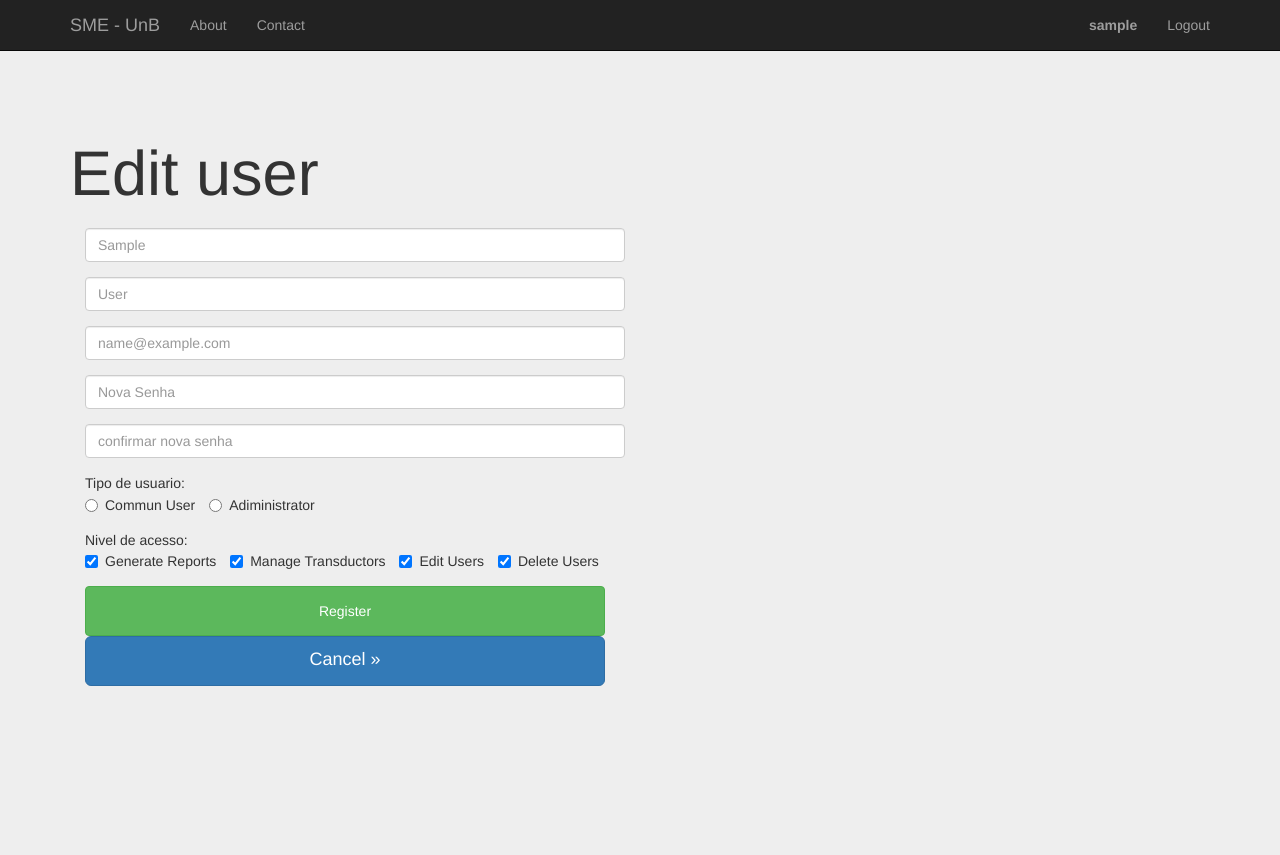
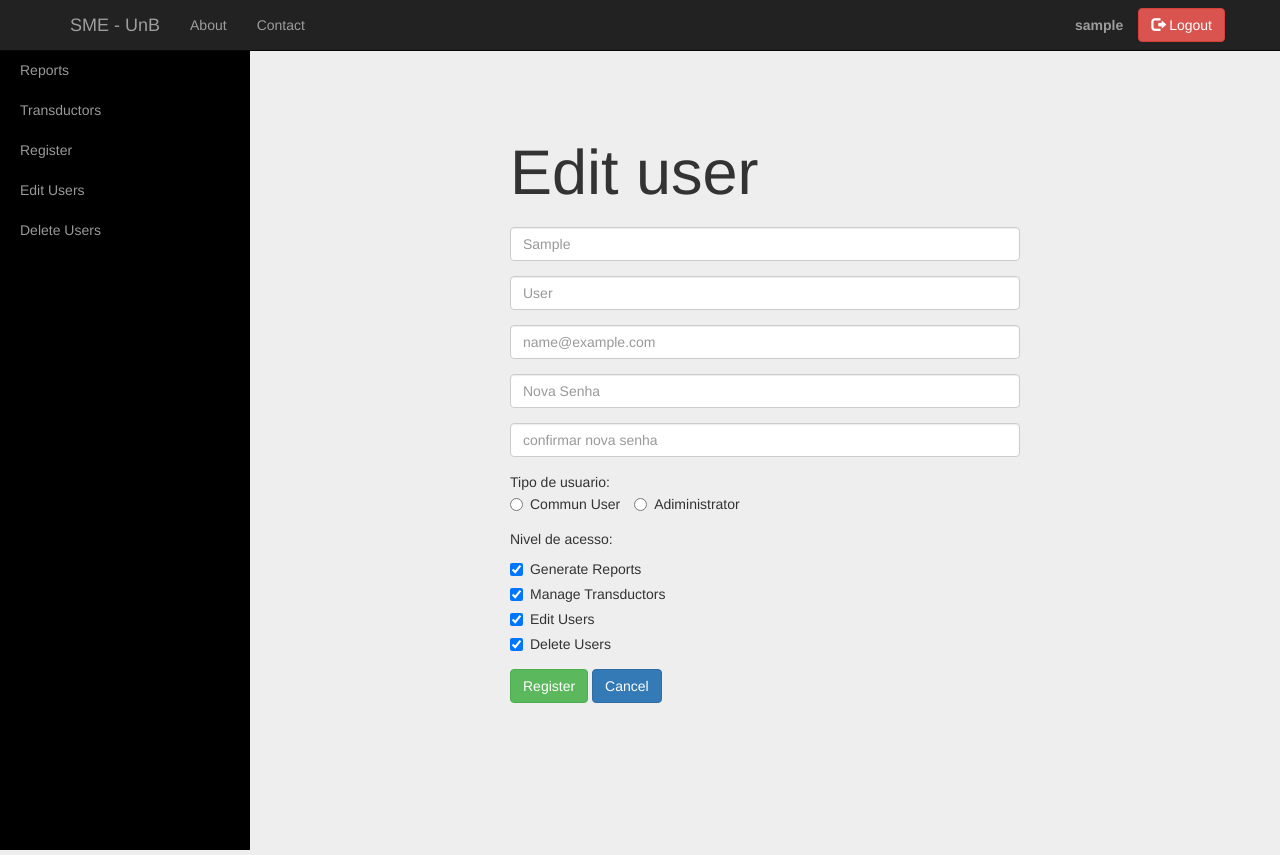
Before and after one commit to fga-eps-mds/2016.2-SME_UnB, a Django app: page /accounts/edit_user/1/ in a window 1280 px wide. Before the commit the page ends 686 px from the top, so only its background shows below. Run offline with Django 3.2, Linux system fonts and the light colour scheme; the visitor is signed in with stand-in values (Sample User, id 1); data comes from the database, SQL or seed files in the repository; some libraries are stand-ins or nearby versions.

Commit message:
fixing navbar and refactoring edit_user

```diff
--- a/SME_UnB/templates/base.html
+++ b/SME_UnB/templates/base.html
@@ -14,7 +14,7 @@
   <link type="text/css" rel="stylesheet" href="{% static "css/style.css" %}"  media="screen,projection"/>
 </head>
 <body>
-    <nav class="navbar navbar-inverse navbar-static-top" >
+    <nav class="navbar navbar-inverse navbar-fixed-top" style="margin-bottom: 0px;">
           <div class="container">
             <div class="navbar-header">
               <button type="button" class="navbar-toggle collapsed" data-toggle="collapse" data-target="#navbar" aria-expanded="false" aria-controls="navbar">
@@ -32,14 +32,17 @@
             <div id="navbar" class="navbar-collapse collapse">
                 {% if user.is_authenticated %}
                   <ul class="nav navbar-nav">
-
                     <li><a href="#about">About</a></li>
                     <li><a href="#contact">Contact</a></li>
                   </ul>
-                  <ul class="nav navbar-nav navbar-right">
-                    <li><a href="{% url 'users:dashboard'%}"><b>{{ user }}</b></a></li>
-                    <li><a href="{% url 'users:logout'%}">Logout</a></li>
-                  </ul>
+                  <div class="navbar-right">
+                    <ul class="nav navbar-nav">
+                      <li><a href="{% url 'users:dashboard'%}"><b>{{ request.user.username }}</b></a></li>
+                    </ul>
+                    <a href="{% url 'users:logout'%}"><button type = "button" class = "btn btn-danger navbar-btn">
+                      <span class= "glyphicon glyphicon-log-out" aria-hidden="true"> </span> Logout
+                      </button></a>
+                  </div>
                 {% else %}
                   <ul class="nav navbar-nav">
                     <li><a href="#about">About</a></li>
@@ -47,7 +50,9 @@
                   </ul>
 
                   <div class="navbar-right">
-                    <a href="{% url 'users:login'%}"><button type = "button" class = "btn btn-default navbar-btn">  Login </button> </a>
+                    <a href="{% url 'users:login'%}"><button type = "button" class = "btn btn-default navbar-btn">
+                      <span class= "glyphicon glyphicon-log-in" aria-hidden="true"> </span>  Login
+                      </button> </a>
                   </div>
                 {% endif %}
 
@@ -58,6 +63,8 @@
         </div><!--/.nav-collapse -->
       </div>
     </nav>
-{% block body %}
-{% endblock %}
+    <div class="container-fluid" style="padding-top: 50px;">
+      {% block body %}
+      {% endblock %}
+    </div>
 </body>
--- a/SME_UnB/users/templates/users/dashboard.html
+++ b/SME_UnB/users/templates/users/dashboard.html
@@ -26,8 +26,8 @@
   <div id="page-content-wrapper">
     <div class="container-fluid">
       {% block dashboard_content %}
-      <p><strong>Usuário</strong>: {{ user }}</p>
-      <p><strong>E-mail</strong>: {{ user.email }}</p>
+      <p><strong>Usuário</strong>: {{ request.user.username}}</p>
+      <p><strong>E-mail</strong>: {{ request.user.email }}</p>
       {% endblock %}
     </div>
   </div>
--- a/SME_UnB/users/templates/users/edit_user.html
+++ b/SME_UnB/users/templates/users/edit_user.html
@@ -1,20 +1,22 @@
-{% extends 'base.html' %}
+{% extends 'users/dashboard.html' %}
 
 {% block title %}
 <title>SME - Editar Usuário</title>
 {% endblock %}
 
 
-{% block body %}
-
+{% block dashboard_content %}
 <div class="jumbotron">
   <div class="container">
+    <div class="wrapper">
+      <div class="row">
+        <div class="col-md-8 col-md-offset-2">
 
           <h1>Edit user</h1>
           <p2>{{info}}</p2>
 
           <h1> </h1>
-    <form class="col-md-6 configdiv" action="register" method="post">
+          <form class="configdiv" action="register" method="post">
             <p2>{{falha}}</p2>
 
             {% csrf_token %}
@@ -52,28 +54,39 @@
 
             <p1>Nivel de acesso:</p1>
             <div class="form-group">
+              <div class="checkbox">
                 <label class="checkbox-inline checkbox-success">
                   <input type="checkbox" id="permissions_checkbox1" name="can_generate" {{can_generate}} > Generate Reports
                 </label>
+              </div>
+              <div class="checkbox">
                 <label class="checkbox-inline checkbox-success">
                   <input type="checkbox" id="permissions_checkbox2" name="view_transductors" {{view_transductors}}> Manage Transductors
                 </label>
+              </div>
+              <div class="checkbox">
                 <label class="checkbox-inline checkbox-success">
                   <input type="checkbox" id="permissions_checkbox3" name="edit_users" {{edit_users}} > Edit Users
                 </label>
+              </div>
+              <div class="checkbox">
                 <label class="checkbox-inline checkbox-success">
                   <input type="checkbox" id="permissions_checkbox3" name="delete_users" {{delete_users}}> Delete Users
                 </label>
+              </div>
 
 
             </div>
-      <button type="submit" class="btn btn-success" style="width: 520px; height: 50px">Register</button>
+            <button type="submit" class="btn btn-success" >Register</button>
 
-      <p><a class="btn btn-primary btn-lg" href="{% url 'users:list_user_edit' %}" role="button" style="width: 520px; height: 50px">Cancel &raquo;</a></p>
+            <a class="btn btn-primary" href="{% url 'users:list_user_edit' %}" role="button">Cancel</a>
 
 
           </form>
 
+        </div>
+      </div>
+    </div>
   </div>
 </div>
 {% endblock %}
```
Lines whose indentation alone changed are shown as unchanged.
